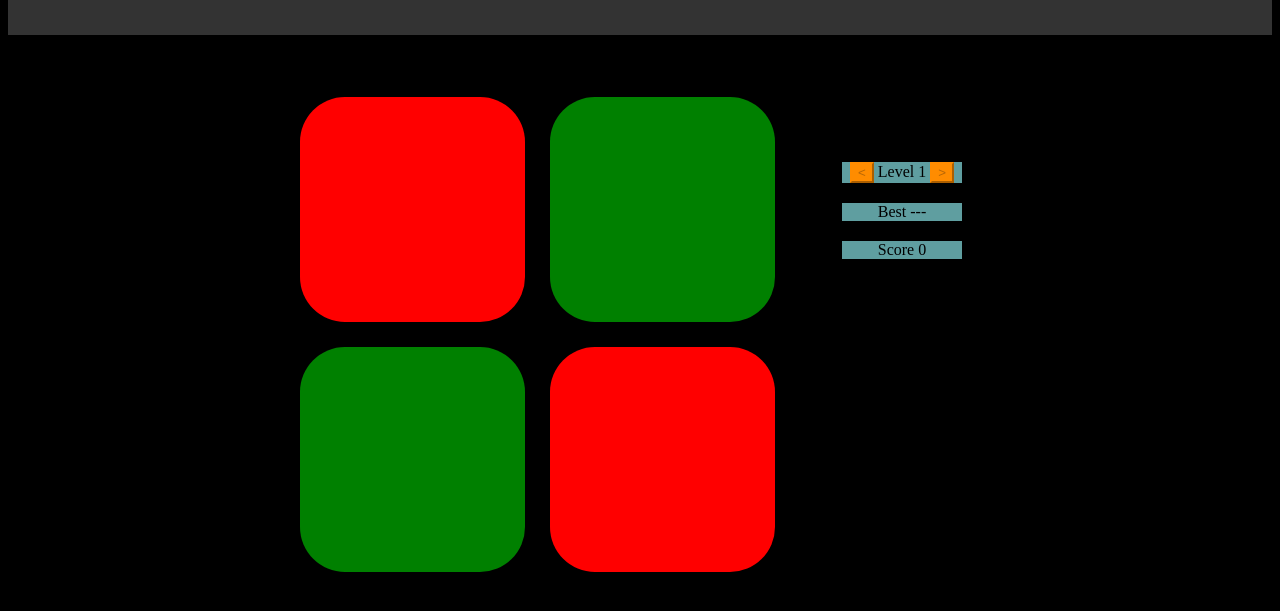
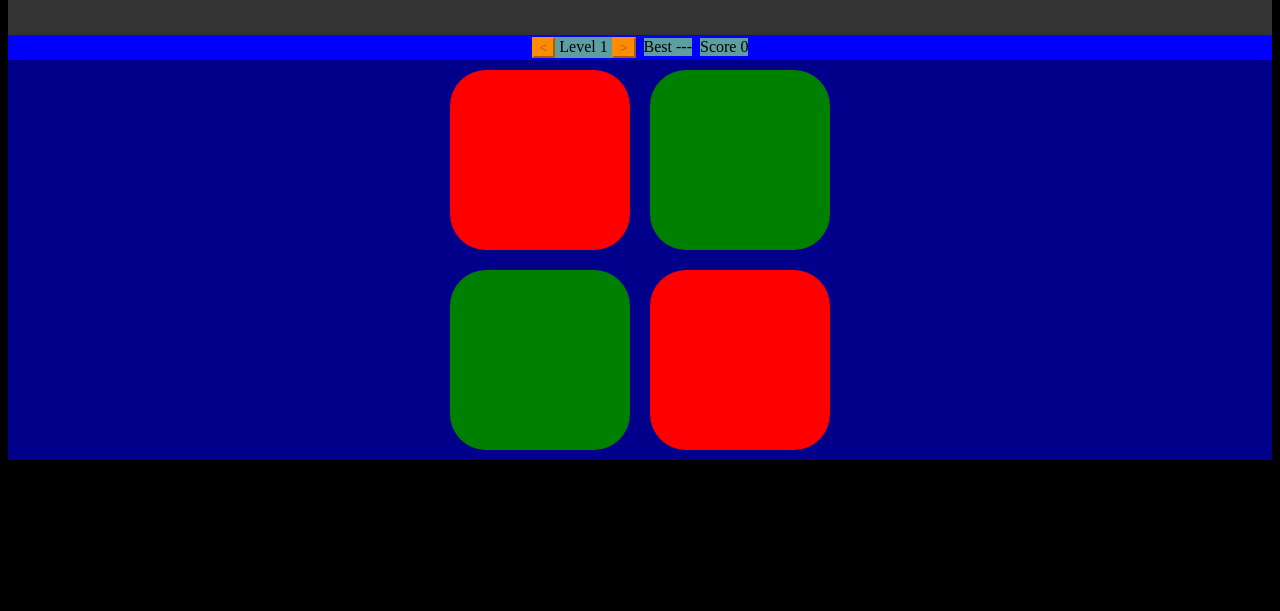
Before and after one commit to stabak/rubik2D, a plain HTML site: page src/index.html in a window 1280 px wide. Shown: the part 73-684 px from the top of the page. Drawn offline with Linux system fonts and the light colour scheme.

Commit message:
update layout, touch screen update

```diff
--- a/css/rubik.css
+++ b/css/rubik.css
@@ -12,19 +12,14 @@ body {
 }
 #main-container{
     vertical-align: top;
-    display: inline-block;
     position: relative;
     overflow:hidden;
-
-    background-color: black;
+    background-color: darkblue;
 }
 #menu-container{
     align-content: center;
     vertical-align: top;
-    display: inline-block;
-    background-color: black;
-    width: 200px;
-    height: 250px;
+    background-color: blue;
 }
 .reflection{
     position: absolute;
@@ -61,10 +56,11 @@ body {
 
 .menuText{
     background-color: #5F9EA0;
-    margin-top:  20px;
-    margin-bottom:  10px;
-    margin-left:  50px;
-    width: 120px;
+    margin-top:  2px;
+    margin-bottom:  2px;
+    margin-left:  2px;
+    margin-right:  2px;
+    display: inline-block;
 }
 
 
--- a/src/index.html
+++ b/src/index.html
@@ -1,7 +1,7 @@
 <html>
     <head>
         <meta charset="UTF-8">
-        <meta name="viewport" content="width=device-width, initial-scale=1, maximum-scale=1, user-scalable=0"/> <!--320-->
+        <meta name="viewport" content="width=500, initial-scale=1, maximum-scale=1, user-scalable=0"/> <!--320-->
         <title>Rubik2D</title>
         <link rel="stylesheet" type="text/css" href="../css/rubik.css">
         <script src="../libs/jquery.js"></script>
@@ -25,11 +25,6 @@
             <div style="display: inline-block; font-size: 35pt; color: orange;"> Line Up!! </div>
         </div>
 
-        <div style="margin-top: 50px">
-            <div id="main-container">
-                <canvas id="container-canvas" width="500" height="500"></canvas>
-            </div>
-
         <div id="menu-container">
             <div class="menuText" >
                 <button class="aButton" id="PreviousLevelButton" style="display: inline-block;" > < </button>
@@ -39,11 +34,13 @@
             </div>
             <div class="menuText" id="LabelBest"> Best 1</div>
             <div class="menuText" id="LabelScore"> Score 1</div>
-                <div class="menuText">
-                    <button class="aButton" id="NextButton" style="height:50px; width:100px; font-size: x-large">Next</button>
-                    <button class="aButton" id="RepeatButton" style="height:50px; width:100px; font-size: x-large">Repeat</button>
         </div>
+
+        <div id="main-container">
+            <canvas id="container-canvas"></canvas>
         </div>
-        </div>
+            <button class="aButton" id="NextButton" > Next </button>
+            <button class="aButton" id="RepeatButton" > Repeat </button>
+
     </body>
 </html>
--- a/src/js/Application.js
+++ b/src/js/Application.js
@@ -3,8 +3,47 @@
  */
 
 
+
+$( window ).ready( function() {
+        var canvas = $("#container-canvas")[0];
+        var width = $(window).width();
+        var height = $(window).height();
+
+        if(width > height){
+            canvas.width = height*0.5;
+            canvas.height = height*0.5;
+        }else{
+            canvas.width = width*0.5;
+            canvas.height = width*0.5;
+        }
+});
+
+
+
+
 $(document).ready(function(){
     var rubik;
+
+
+
+    $(window).resize(function(){
+        var canvas = $("#container-canvas")[0];
+        var width = $(window).width();
+        var height = $(window).height();
+
+        if(width > height){
+            canvas.width = height*0.5;
+            canvas.height = height*0.5;
+        }else{
+            canvas.width = width*0.5;
+            canvas.height = width*0.5;
+        }
+
+        rubik.gridRenderer.Init();
+        rubik.gridRenderer.Draw();
+    });
+
+
 
     if (typeof(Storage) != "undefined") {
 
--- a/src/js/GridController.js
+++ b/src/js/GridController.js
@@ -15,22 +15,21 @@ function GridController(grid, gridRenderer, containerCanvas){
     this.containerCanvas = containerCanvas;
 
     this.containerCanvas.mousedown( this.OnMouseDown.bind(this));
+    this.containerCanvas.on("touchstart",this.OnTouchStart.bind(this));
     //this.containerCanvas.mouseup(this.OnMouseUp.bind(this));
     //this.containerCanvas.mousemove(this.OnMouseMove.bind(this));
 
-    var body = $('body');
-    body.mouseup(this.OnMouseUp.bind(this));
-    body.mousemove(this.OnMouseMove.bind(this));
+    $(window).mouseup(this.OnMouseUp.bind(this));
+    $(window).mousemove(this.OnMouseMove.bind(this));
 
-    body.on("touchstart",this.OnTouchStart.bind(this));
-    body.on("touchmove", this.OnTouchMove.bind(this));
-    body.on("touchend", this.OnTouchEnd.bind(this));
+    $(window).on("touchmove", this.OnTouchMove.bind(this));
+    $(window).on("touchend", this.OnTouchEnd.bind(this));
 
     this.soundmanager = new SoundManager();
 
     this.shiftThreshold = 10;
     this.reset();
-    this.hoveredCellIndex = undefined;
+    //this.hoveredCellIndex = undefined;
 }
 
 GridController.prototype.reset = function(){
@@ -47,8 +46,8 @@ GridController.prototype.reset = function(){
 }
 
 GridController.prototype.OnMouseMove = function(e){
-    var mousePosInCanvas = {x:  e.pageX - this.containerCanvas.offset().left, y: e.pageY - this.containerCanvas.offset().top};
 
+    //var mousePosInCanvas = {x:  e.pageX - this.containerCanvas.offset().left, y: e.pageY - this.containerCanvas.offset().top};
     // DrawHighlightCell
     //var hoveredCellIndex = this.gridRenderer.CalculateCellIndex(mousePosInCanvas.x,mousePosInCanvas.y);
     //
--- a/src/js/GridRenderer.js
+++ b/src/js/GridRenderer.js
@@ -6,13 +6,16 @@ function GridRenderer(grid, containerCanvas){
     this.colors = ['red', 'green', 'blue', 'yellow', 'orange', 'white', 'teal', 'brown', 'olive', 'violet', 'darkred', 'darkgreen', 'darkblue', 'darkyellow', 'darkorange', 'gray', 'lightgreen', 'lightblue', 'lightyellow', 'lightgray', '#AB4E52'];
 
     this.containerCanvas = containerCanvas;
-    this.ctx = containerCanvas[0].getContext('2d');
 
     this.Init(grid);
 }
 
 GridRenderer.prototype.Init = function(grid){
-    this.grid = grid;
+    if(grid !== undefined){
+        this.grid = grid;
+    }
+
+    this.ctx = this.containerCanvas[0].getContext('2d');
     this.cellContainerWidth = this.containerCanvas.width() / this.grid.width;
     this.cellContainerHeight = this.containerCanvas.height() / this.grid.height;
     this.cellWidth = this.cellContainerWidth * 0.9;
@@ -26,6 +29,11 @@ GridRenderer.prototype.Init = function(grid){
     this.clickedPointInCanvas = {x:0,y:0};
     this.shiftDirection = {x:0,y:0};
 
+    if($("#main-container").length > 0){
+        this.backGroundColor = $("#main-container").css("background-color");
+    }else{
+        this.backGroundColor = "black";
+    }
 }
 
 GridRenderer.prototype.CalculateIntegerSizes = function(){
@@ -46,6 +54,9 @@ GridRenderer.prototype.Draw = function(){
             this.DrawCell( i, j, 0, 0);
         }
     }
+    if(this.grid.IsResolved()){
+        this.FadeoutBord();
+    }
 }
 
 GridRenderer.prototype.DrawShiftedCells = function(){
@@ -54,7 +65,7 @@ GridRenderer.prototype.DrawShiftedCells = function(){
     var it = 0;
     var i = 0;
     if (this.shiftDirection.x !== 0) {
-        this.DrawBlackRow(this.clickedPointIndex.y);
+        this.EraseRow(this.clickedPointIndex.y);
         visibleShift = this.shiftDirection.x - Math.floor(this.shiftDirection.x /this.containerCanvas.width())*this.containerCanvas.width();
 
         for (it = -1; it < 1; it++) {
@@ -64,7 +75,7 @@ GridRenderer.prototype.DrawShiftedCells = function(){
         }
 
     }else if (this.shiftDirection.y !== 0) {
-        this.DrawBlackColumn(this.clickedPointIndex.x);
+        this.EraseColumn(this.clickedPointIndex.x);
         visibleShift = this.shiftDirection.y - Math.floor(this.shiftDirection.y /this.containerCanvas.height())*this.containerCanvas.height();
 
         for (it = -1; it < 1; it++) {
@@ -85,7 +96,11 @@ GridRenderer.prototype.DrawCell = function(indexX, indexY, shiftX, shiftY){
     var Y = Math.floor( this.cellVerticalSeperation*0.5 + indexY * (this.cellHeight + this.cellVerticalSeperation)) + shiftY;
     //this.ctx.fillStyle = this.colors[this.grid.array[indexY][indexX].content];
     //this.ctx.fillRect (X, Y, this.cellWidth, this.cellHeight);
-    this.RoundRect(X,Y,this.cellWidth,this.cellHeight,this.cellWidth*0.2, this.colors[this.grid.array[indexY][indexX].content], "fill");
+    var round = this.cellWidth*0.2;
+    if(this.cellWidth  > this.cellHeight){
+        round = this.cellHeight*0.2;
+    }
+    this.RoundRect(X,Y,this.cellWidth,this.cellHeight,round, this.colors[this.grid.array[indexY][indexX].content], "fill");
 }
 
 GridRenderer.prototype.DrawHighlightCell = function(indexX, indexY, shiftX, shiftY){
@@ -93,7 +108,11 @@ GridRenderer.prototype.DrawHighlightCell = function(indexX, indexY, shiftX, shif
     var Y = Math.floor( this.cellVerticalSeperation*0.5 + indexY * (this.cellHeight + this.cellVerticalSeperation)) + shiftY;
     //this.ctx.fillStyle = this.colors[this.grid.array[indexY][indexX].content];
     //this.ctx.fillRect (X, Y, this.cellWidth, this.cellHeight);
-    this.RoundRect(X,Y,this.cellWidth,this.cellHeight,this.cellWidth*0.2, "rgba(0, 0, 0, 0.1)","fill");
+    var round = this.cellWidth*0.2;
+    if(this.cellWidth  > this.cellHeight){
+        round = this.cellHeight*0.2;
+    }
+    this.RoundRect(X,Y,this.cellWidth,this.cellHeight,round, "rgba(0, 0, 0, 0.1)","fill");
 }
 
 
@@ -123,19 +142,19 @@ GridRenderer.prototype.RoundRect = function(x, y, w, h, r, color, method){
     this.ctx.restore();
 }
 
-GridRenderer.prototype.DrawBlackRow = function(indexRow){
+GridRenderer.prototype.EraseRow = function(indexRow){
     this.ctx.save();
     var X = 0;
     var Y = Math.floor( this.cellVerticalSeperation*0.5 + indexRow * (this.cellHeight + this.cellVerticalSeperation));
-    this.ctx.fillStyle = 'black';
+    this.ctx.fillStyle = this.backGroundColor;
     this.ctx.fillRect (X, Y, this.containerCanvas.width(), this.cellHeight);
     this.ctx.restore();
 }
 
-GridRenderer.prototype.DrawBlackColumn = function(indexColumn){
+GridRenderer.prototype.EraseColumn = function(indexColumn){
     var X = Math.floor( this.cellHorizontalSeperation*0.5 + indexColumn * (this.cellWidth + this.cellHorizontalSeperation));
     var Y = 0;
-    this.ctx.fillStyle = 'black';
+    this.ctx.fillStyle = this.backGroundColor;
     this.ctx.fillRect (X, Y, this.cellWidth, this.containerCanvas.height());
 }
 
```
Lines whose indentation alone changed are shown as unchanged.
